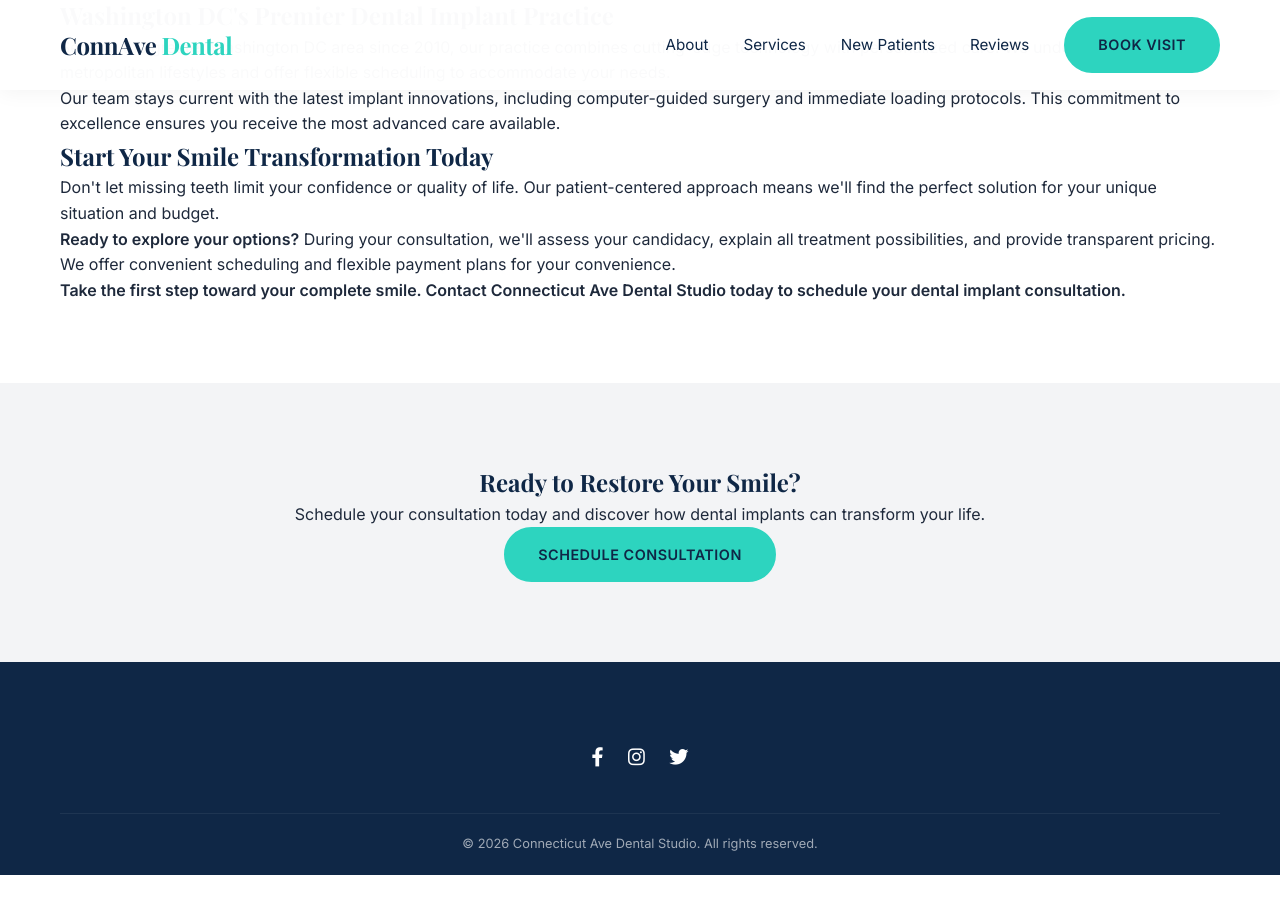
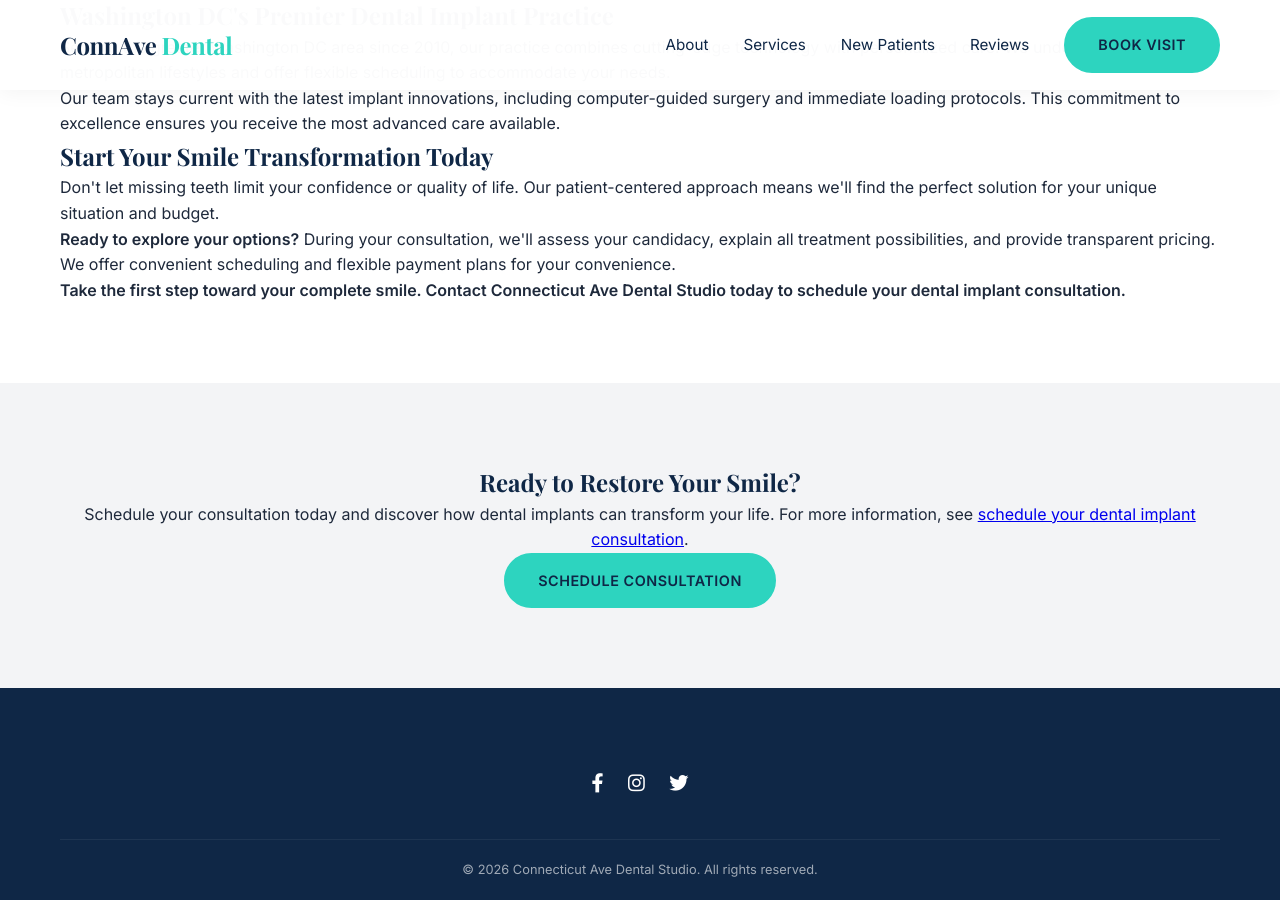
Before and after one commit to asquitt/asquitt.github.io, a Jekyll site: the page dental-implants.html, which Jekyll copies as it is, in a window 1280 px wide and 900 px high, scrolled down 1296 px. Built offline with Jekyll 4.4.1, drawn with Linux system fonts in a browser that asks for light colours; before the commit the page ends 2171 px from its top, so only the background shows below that.

Commit message:
Add internal links: schedule your dental implant consultation

```diff
--- a/dental-implants.html
+++ b/dental-implants.html
@@ -338,7 +338,7 @@
 <section class="section bg-light text-center">
 <div class="container">
 <h2>Ready to Restore Your Smile?</h2>
-<p>Schedule your consultation today and discover how dental implants can transform your life.</p>
+<p>Schedule your consultation today and discover how dental implants can transform your life. For more information, see <a href="https://asquitt.github.io/contact">schedule your dental implant consultation</a>.</p>
 <a class="btn btn-primary" href="#contact">Schedule Consultation</a>
 </div>
 </section>
```
